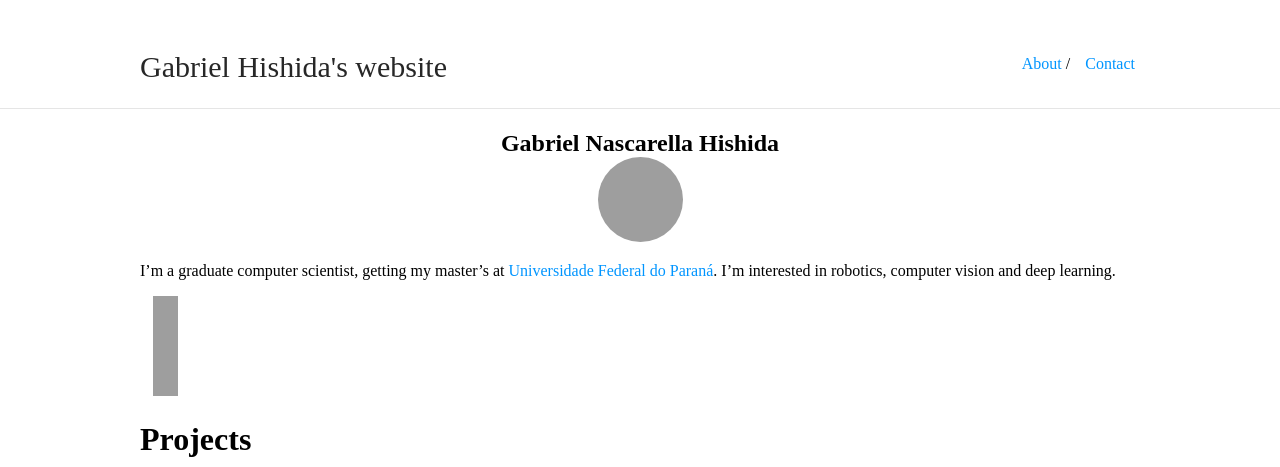
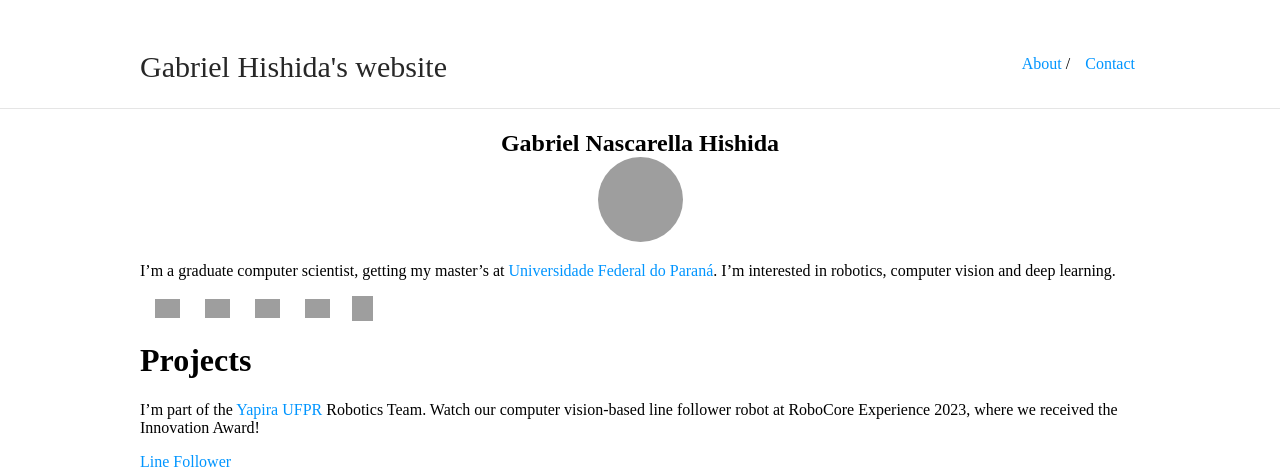
Before and after one commit to gabrielnhn/gabrielnhn.github.io, a Jekyll site: the page built from index.md, in a window 1280 px wide. Shown: the top 467 px of the page. Built offline with Jekyll 4.4.1, drawn with Linux system fonts in a browser that asks for light colours; grey boxes are pictures that could not be loaded.

Commit message:
Update typography.scss

```diff
--- a/_sass/typography.scss
+++ b/_sass/typography.scss
@@ -64,14 +64,17 @@
     }
 
     .icon-container {
-        display: inline-block;
-    }
+    display: flex;
+    align-items: center;
+}
 
-   .icon_img {
-    max-width: 50px;
-    max-height: 50px;
+.icon_img {
+    max-width: 40px;
+    max-height: 40px;
     vertical-align: middle;
-    }
+    margin-right: 10px; /* Adjust as needed */
+}
+
 
 
 
```
